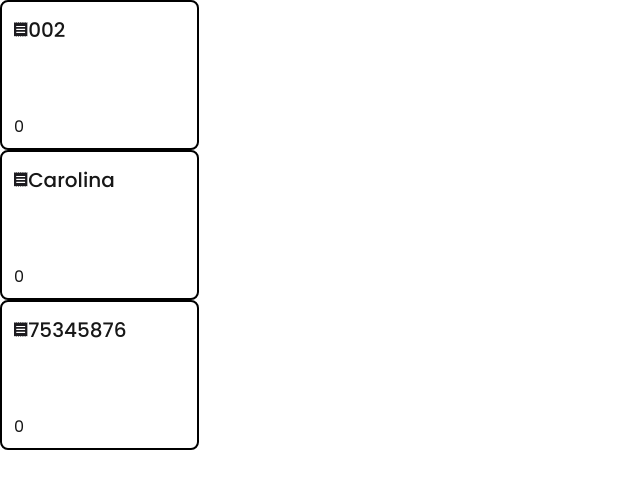
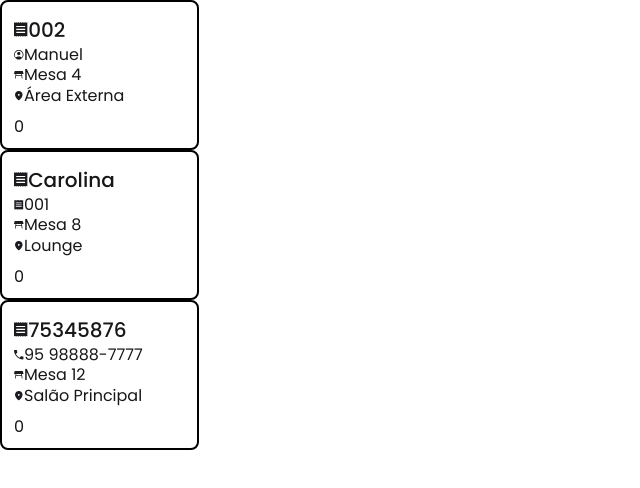
Before and after one commit to ItzTas/restaurant-dashboard-challenge, a Next.js app: page / in a window 1280 px wide. Shown: the top 488 px of the page, without its empty margins (0-640 px from the left). Built offline with nearby package versions, Linux system fonts and the light colour scheme.

Commit message:
chore: test cards

```diff
--- a/src/app/page.tsx
+++ b/src/app/page.tsx
@@ -6,8 +6,8 @@ export default function Home() {
       <CardOrderSheet
         title="002"
         subtitle={{ value: "Manuel", type: "customer" }}
-        table="Mesa 4"
-        location="Área Externa"
+        tableText="Mesa 4"
+        locationText="Área Externa"
         createdAt={new Date()}
         orderStatus="LG"
         totalPrice={99999.99}
@@ -15,8 +15,8 @@ export default function Home() {
       <CardOrderSheet
         title="Carolina"
         subtitle={{ value: "001", type: "id" }}
-        table="Mesa 8"
-        location="Lounge"
+        tableText="Mesa 8"
+        locationText="Lounge"
         createdAt={new Date()}
         orderStatus="LG"
         totalPrice={149.9}
@@ -24,8 +24,8 @@ export default function Home() {
       <CardOrderSheet
         title="75345876"
         subtitle={{ value: "95 98888-7777", type: "phone" }}
-        table="Mesa 12"
-        location="Salão Principal"
+        tableText="Mesa 12"
+        locationText="Salão Principal"
         createdAt={new Date()}
         orderStatus="PR"
         totalPrice={89.5}
```
